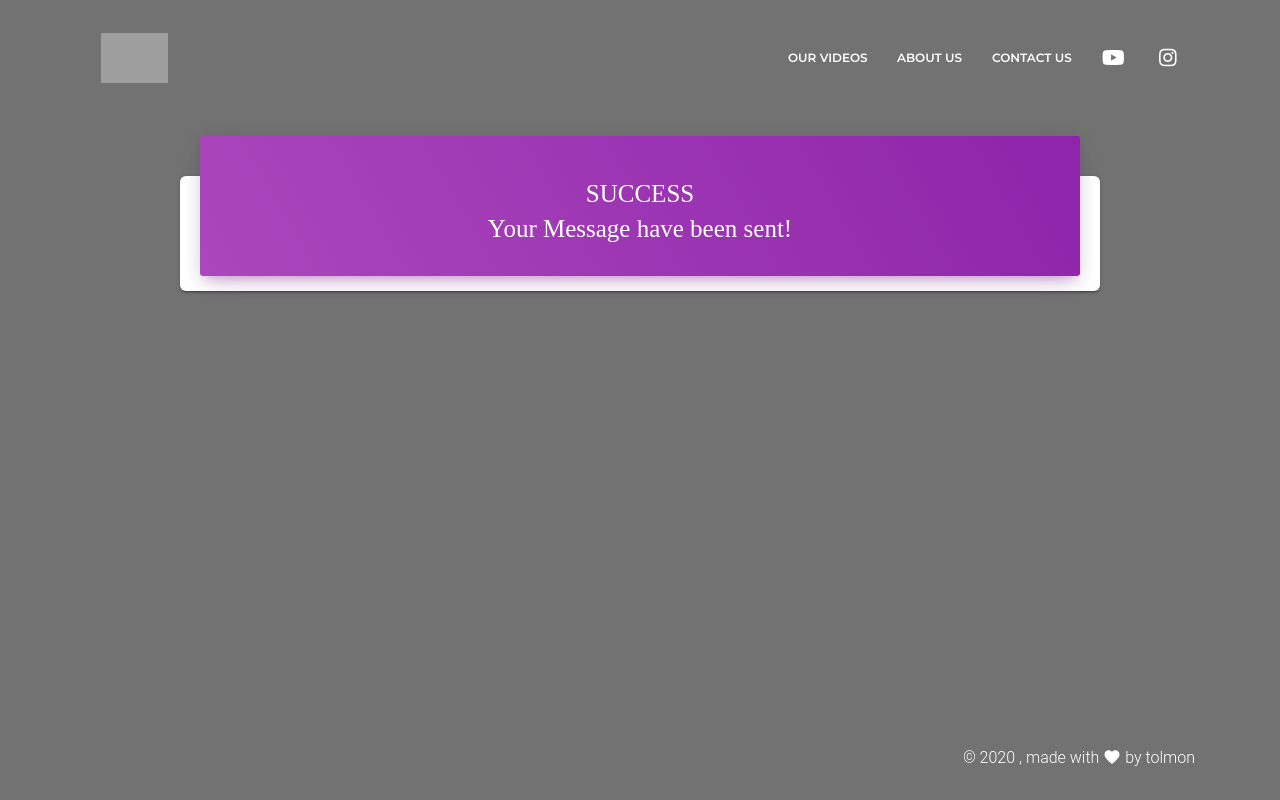
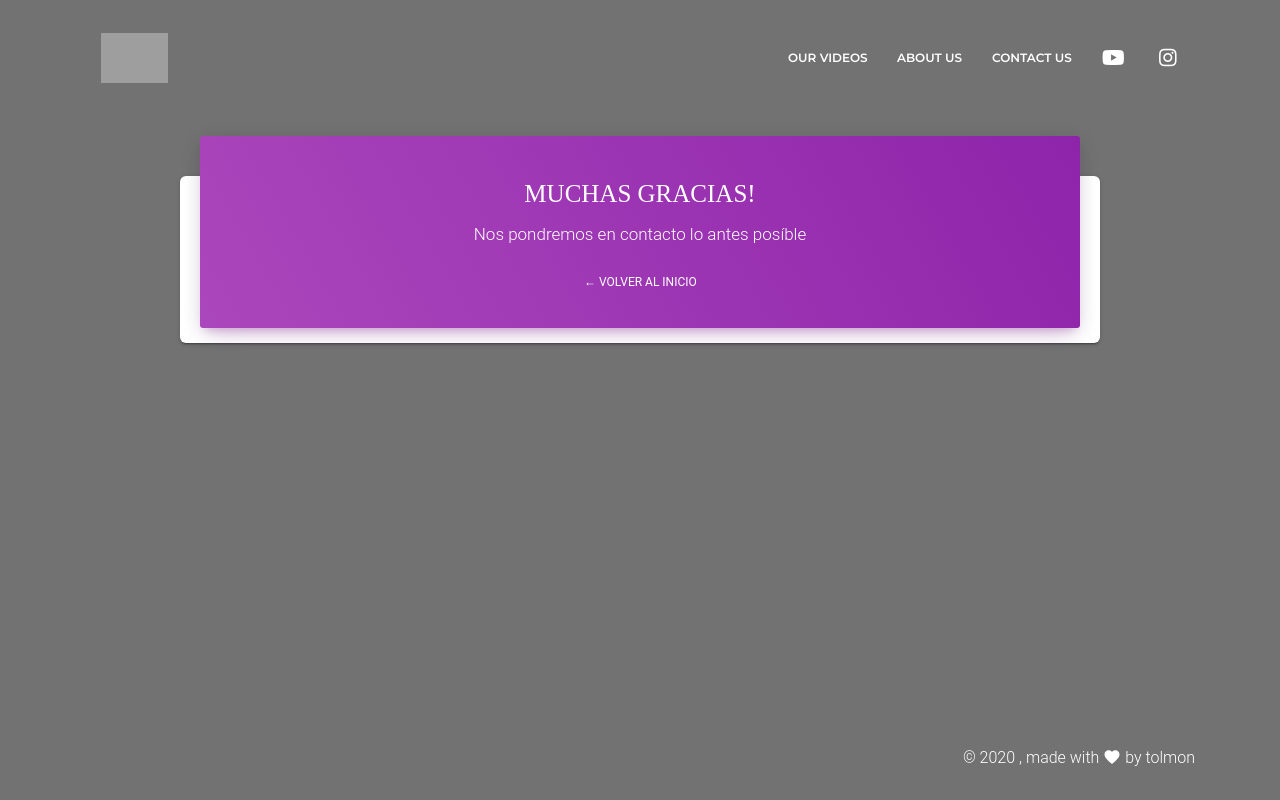
Before and after one commit to danieltolmon/black-window, a Next.js app: page /success in a window 1280 px wide. Built offline with nearby package versions, Linux system fonts and the light colour scheme; grey boxes are pictures that could not be loaded; a web font is replaced by a local one.

Commit message:
change success page

```diff
--- a/pages/success.js
+++ b/pages/success.js
@@ -1,11 +1,7 @@
 import React from 'react';
 // @material-ui/core components
 import { makeStyles } from '@material-ui/core/styles';
-import InputAdornment from '@material-ui/core/InputAdornment';
-import Icon from '@material-ui/core/Icon';
-// @material-ui/icons
-import Email from '@material-ui/icons/Email';
-import People from '@material-ui/icons/People';
+
 // core components
 import Header from 'components/Header/Header.js';
 import HeaderLinks from 'components/Header/HeaderLinks.js';
@@ -14,10 +10,7 @@ import GridContainer from 'components/Grid/GridContainer.js';
 import GridItem from 'components/Grid/GridItem.js';
 import Button from 'components/CustomButtons/Button.js';
 import Card from 'components/Card/Card.js';
-import CardBody from 'components/Card/CardBody.js';
 import CardHeader from 'components/Card/CardHeader.js';
-import CardFooter from 'components/Card/CardFooter.js';
-import CustomInput from 'components/CustomInput/CustomInput.js';
 
 import styles from 'assets/jss/nextjs-material-kit/pages/contactUsPage.js';
 
@@ -27,7 +20,7 @@ import logoWhite from 'assets/img/logo-white.png';
 
 const useStyles = makeStyles(styles);
 
-export default function LoginPage(props) {
+export default function SuccessPage(props) {
   const [cardAnimaton, setCardAnimation] = React.useState('cardHidden');
   setTimeout(function () {
     setCardAnimation('');
@@ -60,9 +53,15 @@ export default function LoginPage(props) {
                 style={{ marginTop: '80px' }}
               >
                 <CardHeader color="primary" className={classes.cardHeader}>
-                  <h3 className={classes.title}>
-                    SUCCESS <br /> Your Message have been sent!
-                  </h3>
+                  <h3 className={classes.title}>MUCHAS GRACIAS!</h3>
+                  <h5>Nos pondremos en contacto lo antes posíble</h5>
+                  <Button
+                    href="/"
+                    color="transparent"
+                    className={classes.navLink}
+                  >
+                    ← Volver al inicio
+                  </Button>
                 </CardHeader>
               </Card>
             </GridItem>
```
